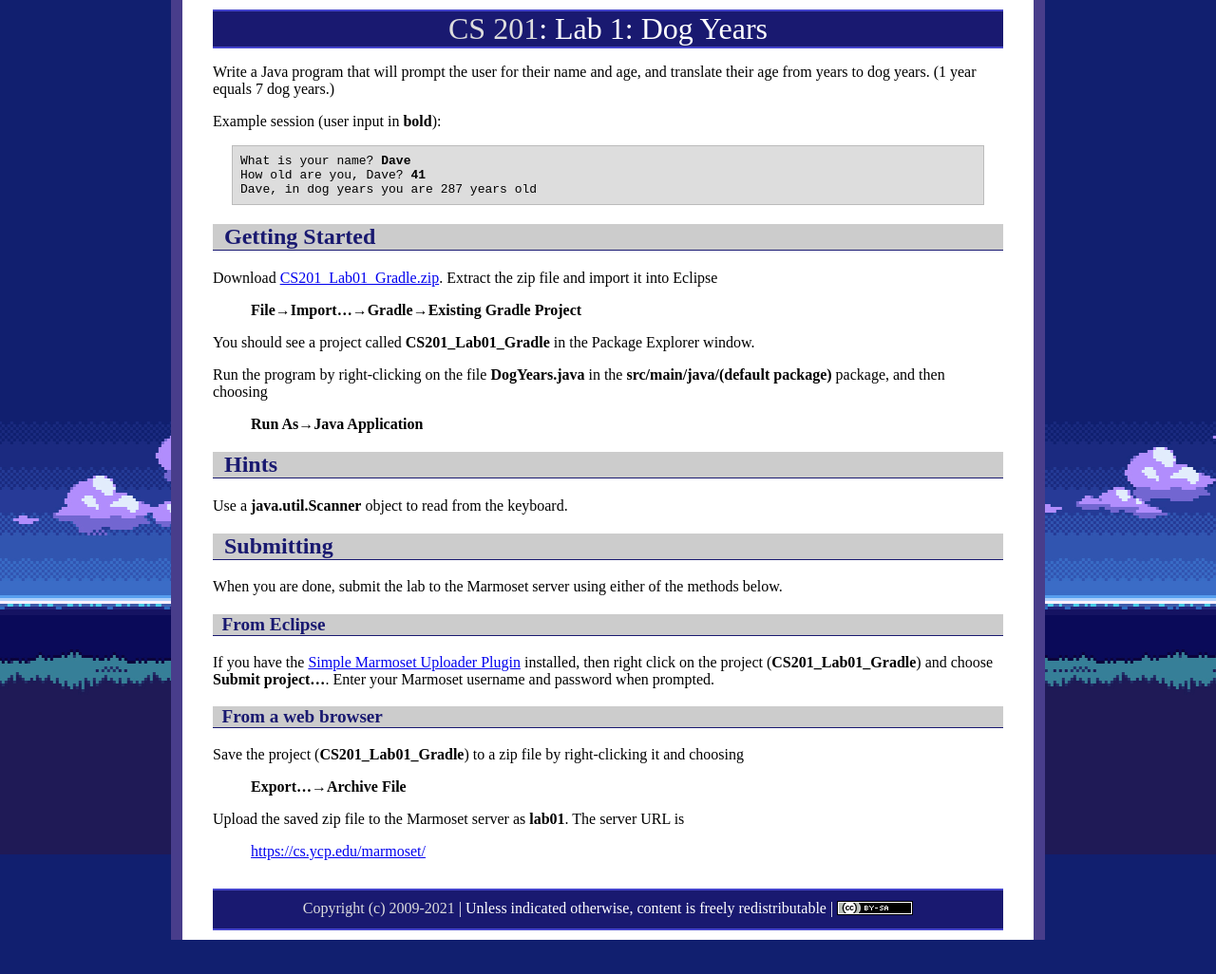
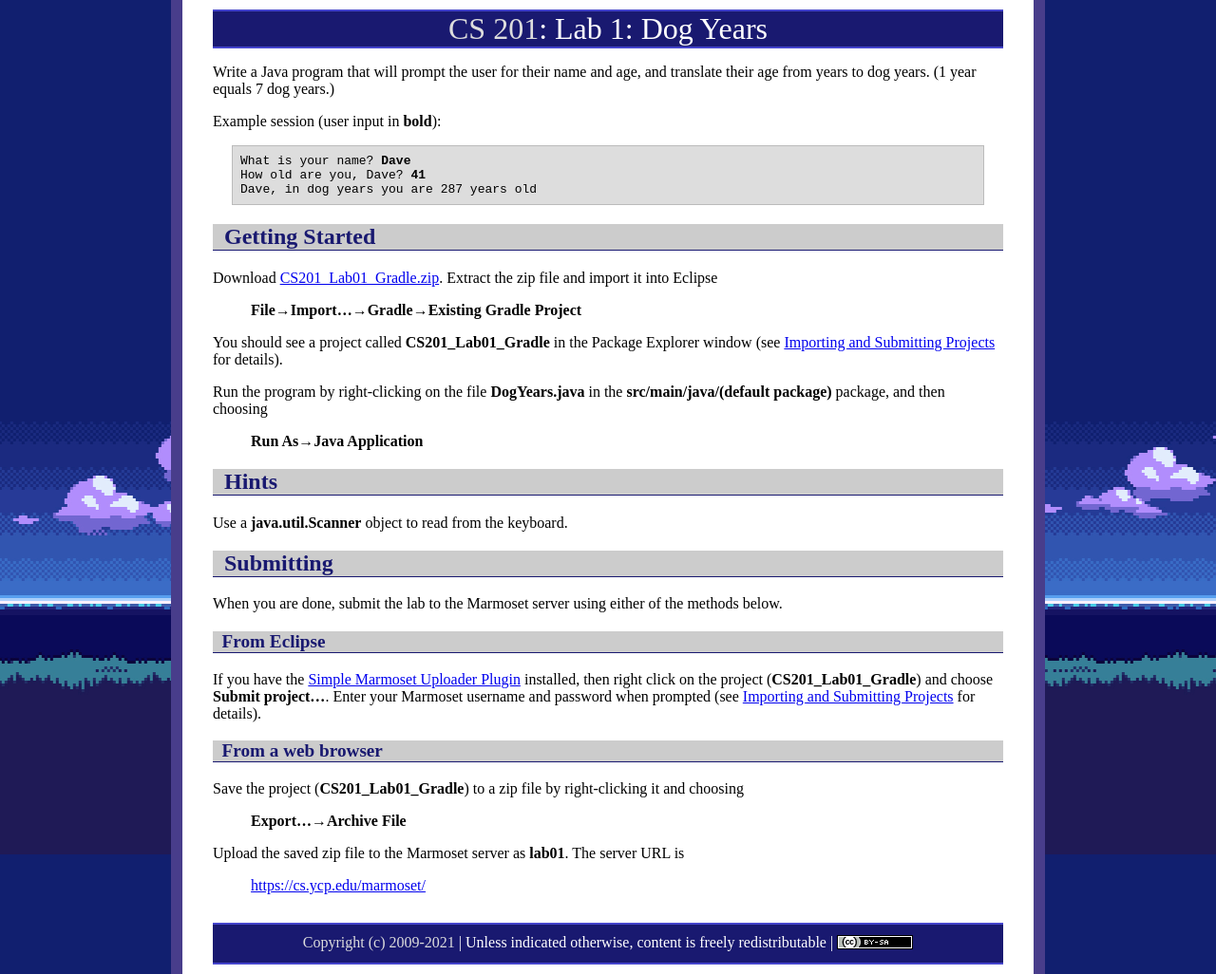
Before and after one commit to ycpcs/cs201-spring2021, a Jekyll site: the page built from labs/lab01.md, in a window 1280 px wide. Shown: the whole page at 95% size. Built offline with Jekyll 4.4.1, drawn with Linux system fonts in a browser that asks for light colours; before the commit the page ends 990 px from its top, so only the background shows below that.

Commit message:
add import/submit instructions
add import/submit instructions

```diff
--- a/labs/lab01.md
+++ b/labs/lab01.md
@@ -19,7 +19,7 @@ Download [CS201\_Lab01\_Gradle.zip](CS201_Lab01_Gradle.zip). Extract the zip fil
 
 > **File&rarr;Import...&rarr;Gradle&rarr;Existing Gradle Project**
 
-You should see a project called **CS201\_Lab01\_Gradle** in the Package Explorer window.
+You should see a project called **CS201\_Lab01\_Gradle** in the Package Explorer window (see [Importing and Submitting Projects](../resources/importSubmit.html) for details).
 
 Run the program by right-clicking on the file **DogYears.java** in the **src/main/java/(default package)** package, and then choosing
 
@@ -35,7 +35,7 @@ When you are done, submit the lab to the Marmoset server using either of the met
 
 ### From Eclipse
 
-If you have the [Simple Marmoset Uploader Plugin](../resources/index.html) installed, then right click on the project (**CS201\_Lab01\_Gradle**) and choose **Submit project...**. Enter your Marmoset username and password when prompted.
+If you have the [Simple Marmoset Uploader Plugin](../resources/index.html) installed, then right click on the project (**CS201\_Lab01\_Gradle**) and choose **Submit project...**. Enter your Marmoset username and password when prompted (see [Importing and Submitting Projects](../resources/importSubmit.html) for details).
 
 ### From a web browser
 
```
Also changed, not shown: assign/assign01.md (+2 -2 lines), assign/assign02.md (+2 -2 lines), index.md (+1 -0 lines), resources/importSubmit.md (added, +44 -0 lines), resources/images/explorer.png (added), resources/images/importBrowse.png (added), resources/images/importFinish.png (added), resources/images/projectStructure.png (added), resources/images/submitToMarmoset.png (added).
